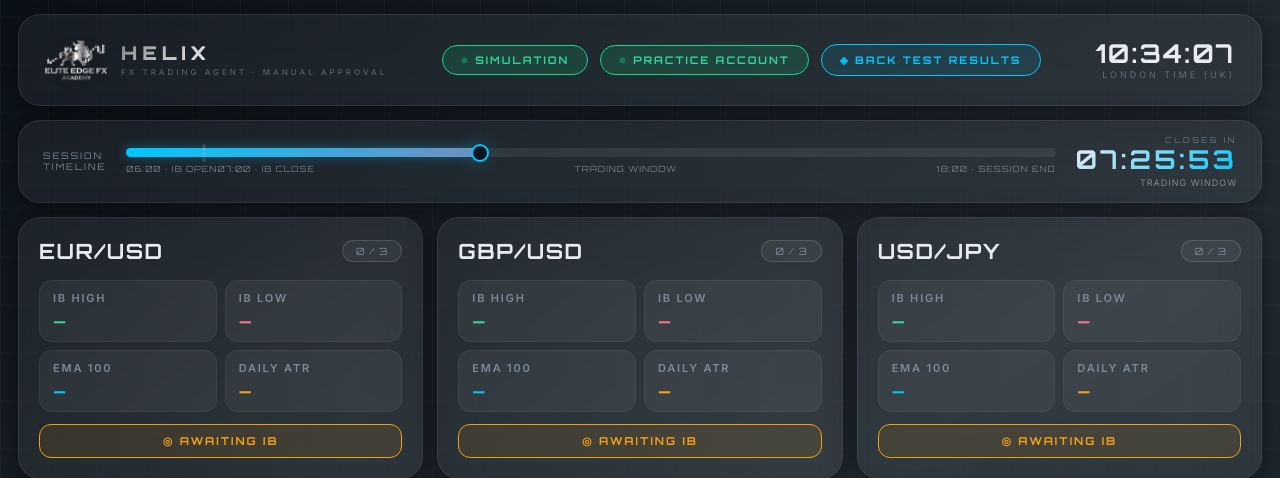
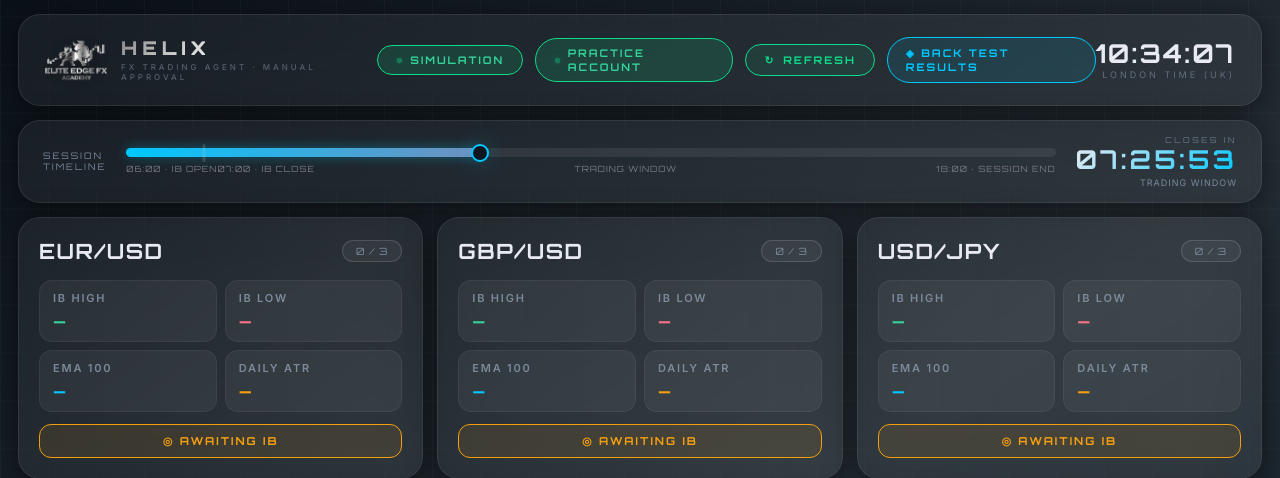
Before and after one commit to simply-kp1/helix-fx, a Flask app: page / in a window 1280 px wide. Shown: the top 478 px of the page. Run offline with Flask 3, Linux system fonts and the light colour scheme; data that the repository does not hold is empty.

Commit message:
Add manual Refresh button that dispatches the Helix workflow
- New POST /api/refresh endpoint wraps the existing _trigger_helix helper
- Header pill next to Backtest Results kicks it off from the UI
- 30-second cooldown + spinner prevents accidental double-triggers

```diff
--- a/dashboard/app.py
+++ b/dashboard/app.py
@@ -551,6 +551,37 @@ def api_state():
     )
 
 
+@app.route(
+    "/api/refresh",
+    methods=["POST"],
+)
+def api_refresh():
+    """
+    Fire the Helix GitHub Actions workflow immediately so the dashboard
+    picks up a fresh tick without waiting for the next scheduled cron.
+    """
+    triggered = _trigger_helix()
+
+    if not triggered:
+        return jsonify(
+            {
+                "ok": False,
+                "error": (
+                    "Could not trigger the Helix workflow — "
+                    "check that GITHUB_TOKEN is set with "
+                    "workflow:write permission."
+                ),
+            }
+        ), 500
+
+    return jsonify(
+        {
+            "ok": True,
+            "workflow_triggered": True,
+        }
+    )
+
+
 # ---------------------------------------------------------------------
 # Start / stop trading
 # ---------------------------------------------------------------------
--- a/dashboard/templates/index.html
+++ b/dashboard/templates/index.html
@@ -124,6 +124,30 @@
     }
     .backtest-btn:hover {
       background: rgba(0,200,255,0.22); box-shadow: var(--glow-cyan); transform: translateY(-1px);
+    }
+
+    .refresh-btn {
+      font-family: 'Orbitron', sans-serif; font-size: 10.5px; letter-spacing: 2px; font-weight: 700;
+      padding: 8px 18px; border-radius: 100px; text-decoration: none;
+      background: rgba(16,217,138,0.1); color: var(--green); border: 1px solid var(--green);
+      transition: all .2s; cursor: pointer;
+      display: inline-flex; align-items: center; gap: 8px;
+    }
+    .refresh-btn:hover:not(:disabled) {
+      background: rgba(16,217,138,0.22); box-shadow: var(--glow-grn); transform: translateY(-1px);
+    }
+    .refresh-btn:disabled {
+      opacity: .55; cursor: not-allowed; transform: none; box-shadow: none;
+    }
+    .refresh-btn .spin {
+      display: inline-block;
+      transition: transform .3s;
+    }
+    .refresh-btn.spinning .spin {
+      animation: refresh-spin 1s linear infinite;
+    }
+    @keyframes refresh-spin {
+      to { transform: rotate(360deg); }
     }
 
     .pill {
@@ -525,6 +549,9 @@
         <span class="dot dot-green" id="env-dot"></span>
         <span id="env-text">PRACTICE ACCOUNT</span>
       </div>
+      <button id="refresh-btn" class="refresh-btn" onclick="refreshHelix()" title="Trigger the Helix agent to run one tick right now (bypasses the 30-min cron)">
+        <span class="spin">↻</span><span id="refresh-label">REFRESH</span>
+      </button>
       <a href="/backtest" target="_blank" class="backtest-btn">◈ BACK TEST RESULTS</a>
     </div>
 
@@ -1094,6 +1121,58 @@ function applyBudgetUI(tradingEnabled, dailyBudget) {
   }
 }
 
+/* ── Manual refresh (dispatch Helix workflow) ────────────────────────── */
+const REFRESH_COOLDOWN_MS = 30000;
+let _refreshCooldownUntil = 0;
+
+async function refreshHelix() {
+  const btn = document.getElementById('refresh-btn');
+  const label = document.getElementById('refresh-label');
+  if (!btn || btn.disabled) return;
+
+  btn.disabled = true;
+  btn.classList.add('spinning');
+  label.textContent = 'TRIGGERING...';
+
+  try {
+    const r = await fetch('/api/refresh', { method: 'POST' });
+    const data = await r.json();
+    if (!data.ok) {
+      alert('Refresh failed: ' + (data.error || 'unknown error'));
+      resetRefreshButton();
+      return;
+    }
+    label.textContent = 'QUEUED · ~1 MIN';
+    _refreshCooldownUntil = Date.now() + REFRESH_COOLDOWN_MS;
+    tickRefreshCooldown();
+  } catch (e) {
+    alert('Network error triggering refresh');
+    resetRefreshButton();
+  }
+}
+
+function tickRefreshCooldown() {
+  const btn = document.getElementById('refresh-btn');
+  const label = document.getElementById('refresh-label');
+  if (!btn) return;
+  const remaining = Math.max(0, Math.ceil((_refreshCooldownUntil - Date.now()) / 1000));
+  if (remaining <= 0) {
+    resetRefreshButton();
+    return;
+  }
+  label.textContent = `WAIT ${remaining}s`;
+  setTimeout(tickRefreshCooldown, 250);
+}
+
+function resetRefreshButton() {
+  const btn = document.getElementById('refresh-btn');
+  const label = document.getElementById('refresh-label');
+  if (!btn) return;
+  btn.disabled = false;
+  btn.classList.remove('spinning');
+  label.textContent = 'REFRESH';
+}
+
 /* ── Polling ─────────────────────────────────────────────────────────── */
 async function poll() {
   try {
```
